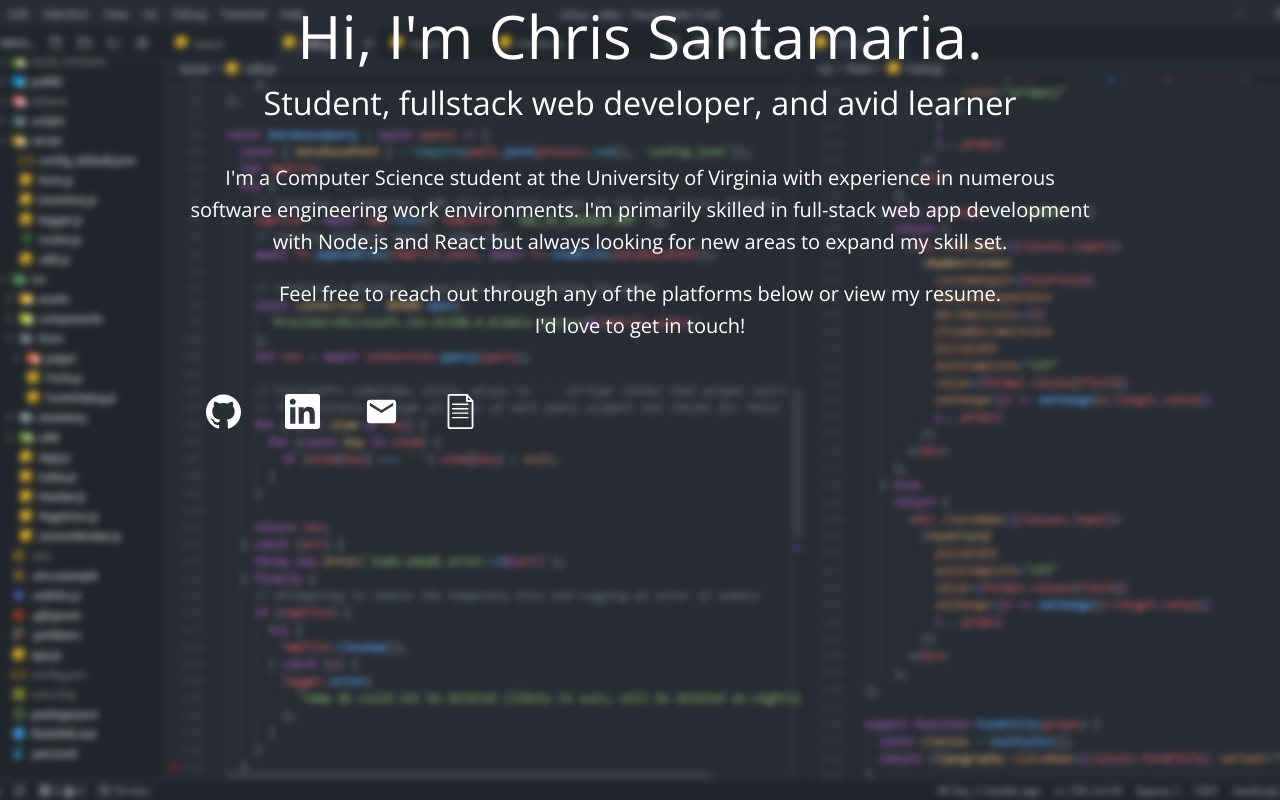
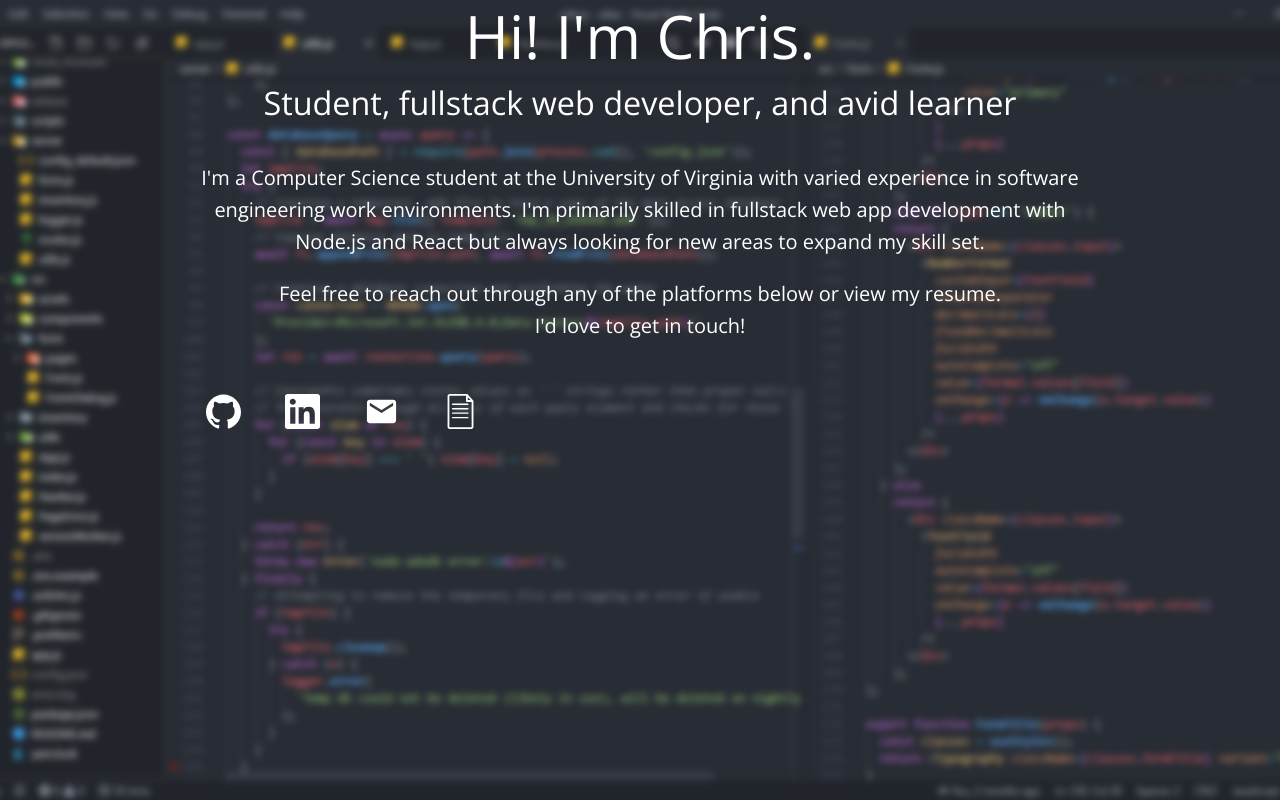
Before and after one commit to chrissantamaria/personal-site-old, a React (Create React App) app: page / in a window 1280 px wide. Built offline with nearby package versions, Linux system fonts and the light colour scheme.

Commit message:
Changing bio wording

```diff
--- a/src/App.js
+++ b/src/App.js
@@ -22,17 +22,17 @@ export default function App() {
   return (
     <Container maxWidth="md" className="container">
       <Typography variant="h2" style={{ marginBottom: 10 }}>
-        Hi, I'm Chris Santamaria.
+      Hi! I'm Chris.
       </Typography>
       <Typography variant="h4" style={{ marginBottom: 40 }}>
         Student, fullstack web developer, and avid learner
       </Typography>
 
       <Typography variant="h6" style={{ marginBottom: 20 }}>
-        I'm a Computer Science student at the University of Virginia with
-        experience in numerous software engineering work environments. I'm
-        primarily skilled in full-stack web app development with Node.js and
-        React but always looking for new areas to expand my skill set.
+      I'm a Computer Science student at the University of Virginia with varied
+      experience in software engineering work environments. I'm primarily
+      skilled in fullstack web app development with Node.js and React but always
+      looking for new areas to expand my skill set.
       </Typography>
       <Typography variant="h6" component="p" style={{ marginBottom: 40 }}>
         Feel free to reach out through any of the platforms below or view my
```
